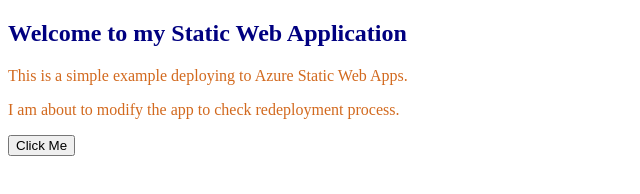
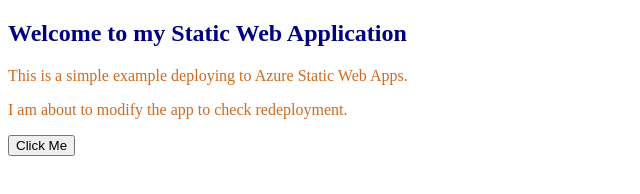
Before and after one commit to Gaurav12341234/StaticWebApp1, a plain HTML site: page index.html in a window 1280 px wide. Shown: the full height of the page, 0-640 px from the left. Drawn offline with Linux system fonts and the light colour scheme.

Commit message:
Third Commit

```diff
--- a/index.html
+++ b/index.html
@@ -9,7 +9,7 @@
 <body>
     <h2>Welcome to my Static Web Application</h2>
     <p>This is a simple example deploying to Azure Static Web Apps.</p>
-    <p>I am about to modify the app to check redeployment process.</p>
+    <p>I am about to modify the app to check redeployment.</p>
     <button onclick="clickMe()">Click Me</button>
 
     <script src="scripts.js"></script>
```
